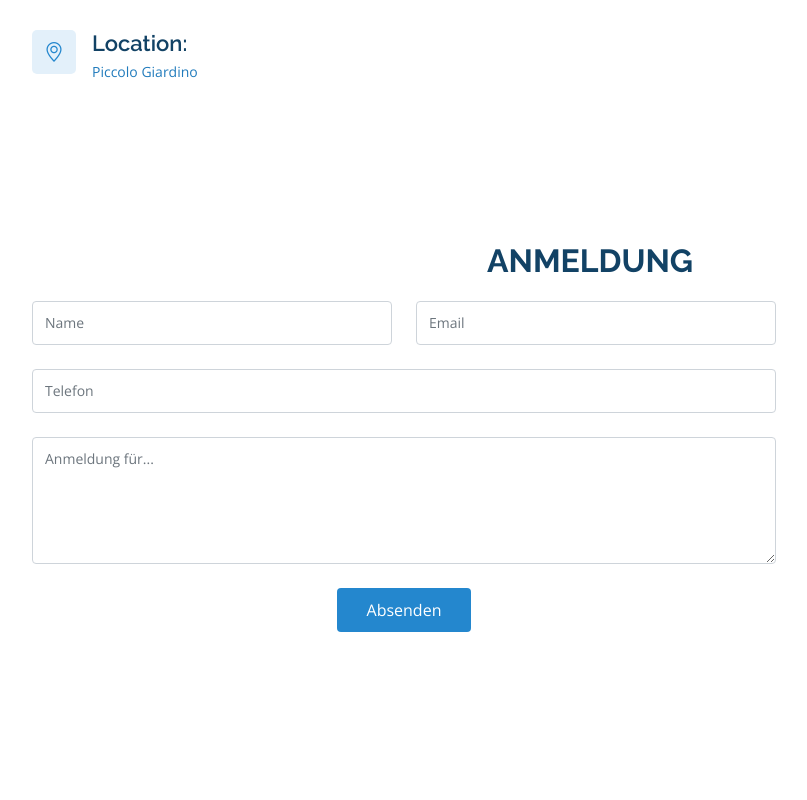
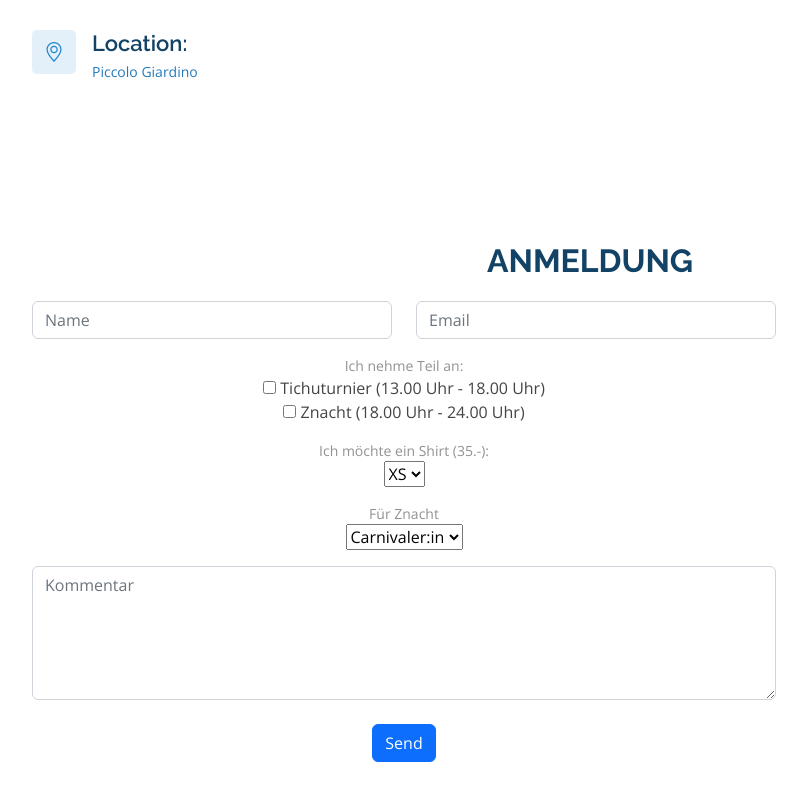
Before and after one commit to hmoenk/Dragon.github.io, a plain HTML site: page index.html in a window 1280 px wide. Shown: the part 3249-4049 px from the top of the page, without its empty margins (50-857 px from the left). Before the commit the page ends 3991 px from the top, so only its background shows below. Drawn offline with nearby package versions, Linux system fonts and the light colour scheme.

Commit message:
Update index.html
Mail Handling

```diff
--- a/index.html
+++ b/index.html
@@ -1006,7 +1006,8 @@
 
           <div class="col-lg-8 mt-5 mt-lg-0">
 
-            <form action="forms/contact.php" method="post" role="form" class="php-email-form">
+            <!-- <form action=”mailto:hella@moenkeberg.ch” method=”POST” enctype=”text/plain” name=”EmailForm” class="php-email-form"> -->
+            <!-- <form action="forms/contactpinse.php" method="post" role="form" class="php-email-form">
               <div class="row">
                 <div class="col-md-6 form-group">
                   <input type="text" name="name" class="form-control" id="name" placeholder="Name" required>
@@ -1028,6 +1029,50 @@
                 <div class="sent-message">Your message has been sent. Thank you!</div>
               </div>
               <div class="text-center"><button type="submit">Absenden</button></div>
+            </form> -->
+            <form action="https://formspree.io/f/xjvzwvjk" method="POST">
+              <div class="row">
+                <div class="col-md-6 form-group">
+                  <input type="text" name="subject" class="form-control" id="subject" placeholder="Name" required>
+                </div>
+                <div class="col-md-6 form-group">
+                  <input type="email" class="form-control" name="email" id="email" placeholder="Email" required>
+                </div>
+              </div>
+              <!-- <input type="text" class="form-control" name="telefon" id="telefon" placeholder="Telefon" required>
+            </div> -->
+              <div class="form-group options mt-3">
+                <p class="options-text">Ich nehme Teil an:</p>
+                <input type="checkbox" id="html" value="Turnier">
+                <label class="select-text" for="html">Tichuturnier (13.00 Uhr - 18.00 Uhr)</label><br>
+                <input type="checkbox" id="css" value="Znacht">
+                <label class="select-text" for="css">Znacht (18.00 Uhr - 24.00 Uhr)</label><br>
+              </div>
+              <div class="form-group options mt-3">
+                <p class="options-text">Ich möchte ein Shirt (35.-):</p>
+                <select name="shirt" required>
+                  <option value="xs">XS</option>
+                  <option value="s">S</option>
+                  <option value="m">M</option>
+                  <option value="l">L</option>
+                  <option value="xl">XL</option>
+                </select>
+              </div>
+              <div class="form-group options mt-3">
+                <p class="options-text">Für Znacht</p>
+                <select name="znacht" required>
+                  <option value="carnivale">Carnivaler:in</option>
+                  <option value="vegetarier">Vegetarier:in</option>
+                </select>
+              </div>
+
+              <div class="form-group mt-3">
+                <textarea class="form-control" name="message" rows="5" placeholder="Kommentar" required></textarea>
+              </div>
+              <br>
+
+              <!-- your other form fields go here -->
+              <button type="submit" class="btn btn-primary">Send</button>
             </form>
 
           </div>
```
